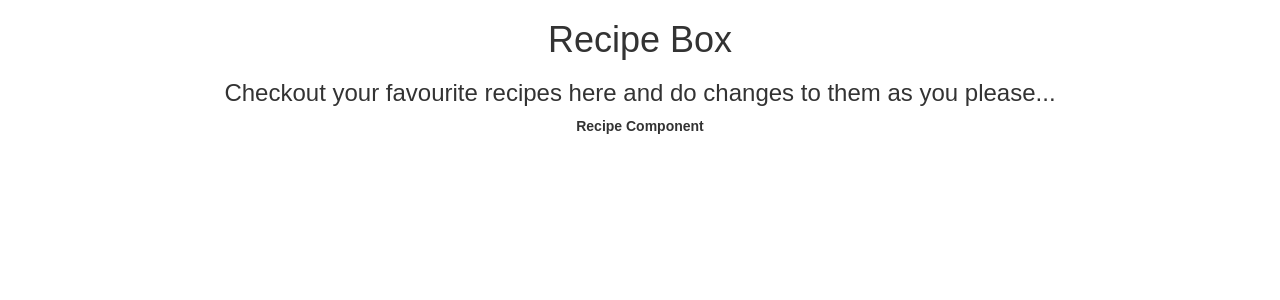
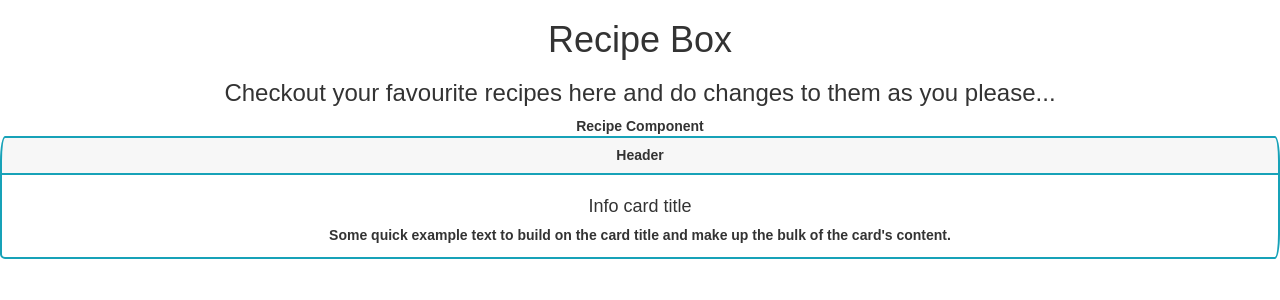
Before and after one commit to sahanabalram/RecipeBox, a React (Create React App) app: page / in a window 1280 px wide. Shown: the top 300 px of the page. Built offline with nearby package versions, Linux system fonts and the light colour scheme; a web font is replaced by a local one.

Commit message:
Import Recipe Card component

```diff
--- a/src/App.js
+++ b/src/App.js
@@ -1,6 +1,7 @@
 import React, { Component } from 'react';
 import Titles from './components/Title';
 import Recipes from './components/Recipes';
+import RecipeCards from './components/Cards';
 import './App.css';
 
 class App extends Component {
@@ -9,6 +10,7 @@ class App extends Component {
       <div className="App">
       <Titles/>
       <Recipes/>
+      <RecipeCards/>
       </div>
     );
   }
```
